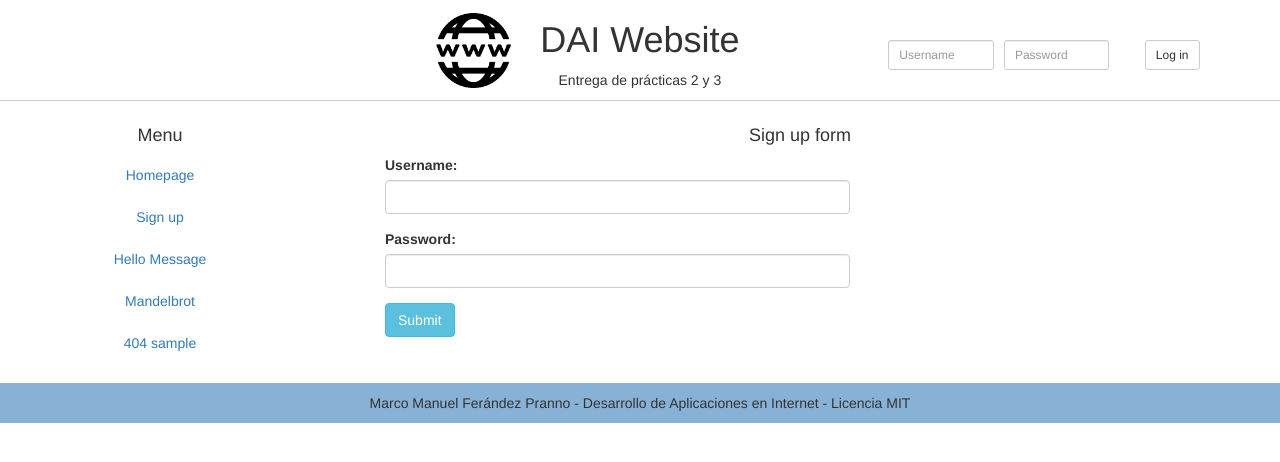
After one commit to MarFerPra/learning-flask, a Flask app: page /signup in a window 1280 px wide. The commit adds this page. Shown: the top 462 px of the page. Run offline with Flask 2, Linux system fonts and the light colour scheme; some libraries are stand-ins or nearby versions.

Commit message:
Sign up backend and form, closes #7

```diff
--- a/server.py
+++ b/server.py
@@ -1,9 +1,107 @@
 from flask import Flask, request, url_for
 from mandelbrot import *
 from jinja2 import Environment, PackageLoader
+import flask_login
+import flask
+from flask.ext import shelve
+
 env = Environment(loader=PackageLoader(__name__, 'templates'))
 
 app = Flask(__name__)
+app.secret_key = 'itsasecret'
+app.config['SHELVE_FILENAME'] = 'shelve.db'
+shelve.init_app(app)
+
+login_manager = flask_login.LoginManager()
+login_manager.init_app(app)
+
+def getPassword(username):
+    db = shelve.get_shelve('c')
+    try:
+        value = str(db[str(username)])
+    except Exception:
+        value = ""
+    return value
+
+def setPassword(username, password):
+    db = shelve.get_shelve('c')
+    db[str(username)] = password
+    try:
+        value = (password == str(db[str(username)]))
+    except Exception:
+        value = false
+    return value
+
+class User(flask_login.UserMixin):
+    pass
+
+@login_manager.user_loader
+def user_loader(username):
+    user_pass = getPassword(username)
+    if user_pass == "":
+        return
+
+    user = User()
+    user.id = username
+    return user
+
+@login_manager.request_loader
+def request_loader(request):
+    username = request.form.get('username')
+    user_pass = getPassword(username)
+    if user_pass == "":
+        return
+
+    user = User()
+    user.id = username
+    user.is_authenticated = request.form['password'] == user_pass
+
+    return user
+
+@app.route('/login', methods=['POST'])
+def login():
+    username = flask.request.form['username']
+    if flask.request.form['password'] == getPassword(username):
+        user = User()
+        user.id = username
+        flask_login.login_user(user)
+        return flask.redirect(flask.url_for('protected'))
+
+    return 'Bad login'
+
+@app.route('/protected')
+@flask_login.login_required
+def protected():
+    return 'Logged in as: ' + flask_login.current_user.id
+
+@app.route('/logout')
+def logout():
+    flask_login.logout_user()
+    return 'Logged out'
+
+@login_manager.unauthorized_handler
+def unauthorized_handler():
+    return 'Unauthorized'
+
+@app.route('/signup', methods=['POST', 'GET'])
+def signup():
+    if flask.request.method == 'GET':
+        stylesheet_url = url_for('static',filename='styles.css')
+        logo_url = url_for('static', filename='assets/images/web-logo.png')
+        flask_url = url_for('static', filename='assets/images/flask-logo.png')
+        image_url = url_for('static', filename='assets/images/image.jpg')
+        urls = {'stylesheet': stylesheet_url, 'logo': logo_url, 'flask_logo': flask_url , 'image': image_url}
+        return env.get_template('signup.html').render(urls = urls)
+
+    elif flask.request.method == 'POST':
+        username = flask.request.form['username']
+        password = flask.request.form['password']
+        result = setPassword(username, password)
+        if result:
+            return "Sign up successful."
+        else:
+            return "Sign up failed."
+
 
 @app.route('/')
 def index():
@@ -26,14 +124,14 @@ def hello(name=None):
     return env.get_template('hello.html').render(name=name, urls = urls)
 
 
-@app.route('/image')
-def image():
-	return ''
-
-
 @app.errorhandler(404)
 def page_not_found(e):
-    return env.get_template('404.html').render(), 404
+    stylesheet_url = url_for('static',filename='styles.css')
+    logo_url = url_for('static', filename='assets/images/web-logo.png')
+    image_url = url_for('static', filename='assets/images/image.jpg')
+    flask_url = url_for('static', filename='assets/images/flask-logo.png')
+    urls = {'stylesheet': stylesheet_url, 'logo': logo_url, 'flask_logo': flask_url , 'image': image_url}
+    return env.get_template('404.html').render(urls = urls), 404
 
 
 @app.route('/mandelbrot')
--- a/static/styles.css
+++ b/static/styles.css
@@ -46,3 +46,8 @@ footer {
 .content-wrapper {
   margin-top: 15px;
 }
+
+.signup-form {
+  margin-left: 50px;
+  width: 50%;
+}
--- a/templates/partials/header.html
+++ b/templates/partials/header.html
@@ -11,13 +11,13 @@
         </div>
     </div>
     <div class="col-sm-4">
-        <form class="login-form">
+        <form class="login-form" action="/login" method="POST">
             <div class="form-group">
                 <div class="col-sm-4 username-input">
-                    <input type="text" class="form-control input-sm" id="username" placeholder="Username">
+                    <input type="text" class="form-control input-sm" name="username" id="username" placeholder="Username">
                 </div>
                 <div class="col-sm-4 password-input">
-                    <input type="password" class="form-control input-sm" id="password" placeholder="Password">
+                    <input type="password" class="form-control input-sm" name="password" id="password" placeholder="Password">
                 </div>
                 <div class="col-sm-4 login-btn">
                     <button type="submit" class="btn btn-default btn-sm">Log in</button>
--- a/templates/partials/left_menu.html
+++ b/templates/partials/left_menu.html
@@ -2,6 +2,7 @@
     <h4 class="text-center">Menu</h4>
     <ul class="nav nav-pills nav-stacked text-center">
         <li><a href="/">Homepage</a></li>
+        <li><a href="/signup">Sign up</a></li>
         <li><a href="/hello">Hello Message</a></li>
         <li><a href="/mandelbrot">Mandelbrot</a></li>
         <li><a href="/404">404 sample</a></li>
--- /dev/null
+++ b/templates/signup.html
@@ -0,0 +1,24 @@
+{% extends "layout.html" %} {% block body %}
+<div class="container-fluid">
+    <div class="row content content-wrapper">
+        {% include "partials/left_menu.html" %}
+
+        <div class="col-sm-9 body-wrapper">
+            <h4 class="text-center"><bold>Sign up form</bold></h4>
+
+            <form class="signup-form" action="/signup" method="POST">
+              <div class="form-group">
+                <label for="username">Username:</label>
+                <input type="text" class="form-control" name="username" id="username">
+              </div>
+              <div class="form-group">
+                <label for="password">Password:</label>
+                <input type="password" class="form-control" name="password" id="password">
+              </div>
+              <button type="submit" class="btn btn-default btn-info">Submit</button>
+            </form>
+
+          </div>
+      </div>
+  </div>
+  {% endblock %}
```
Also changed, not shown: templates/404.html (+11 -2 lines), shelve.db (added), 1 other file.
